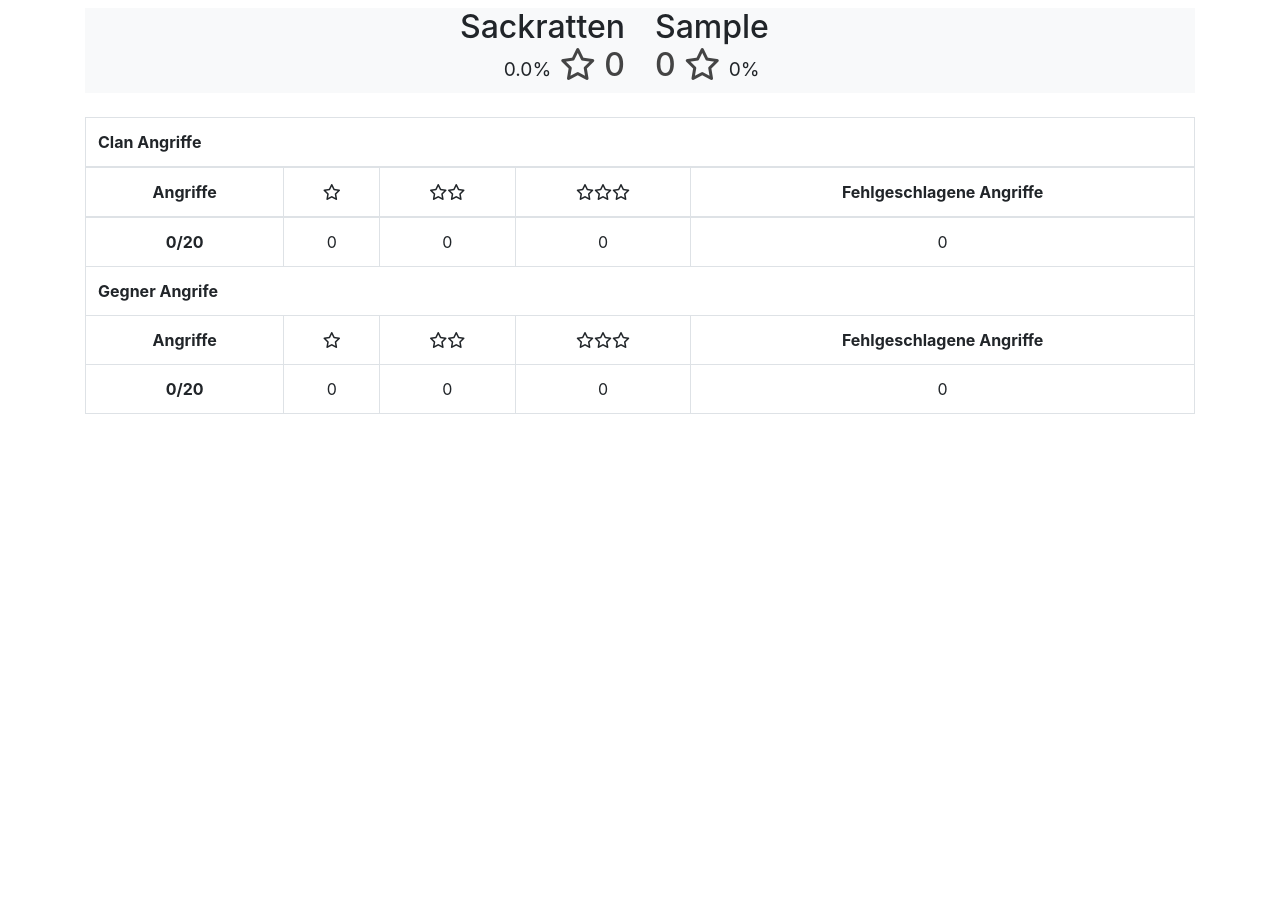
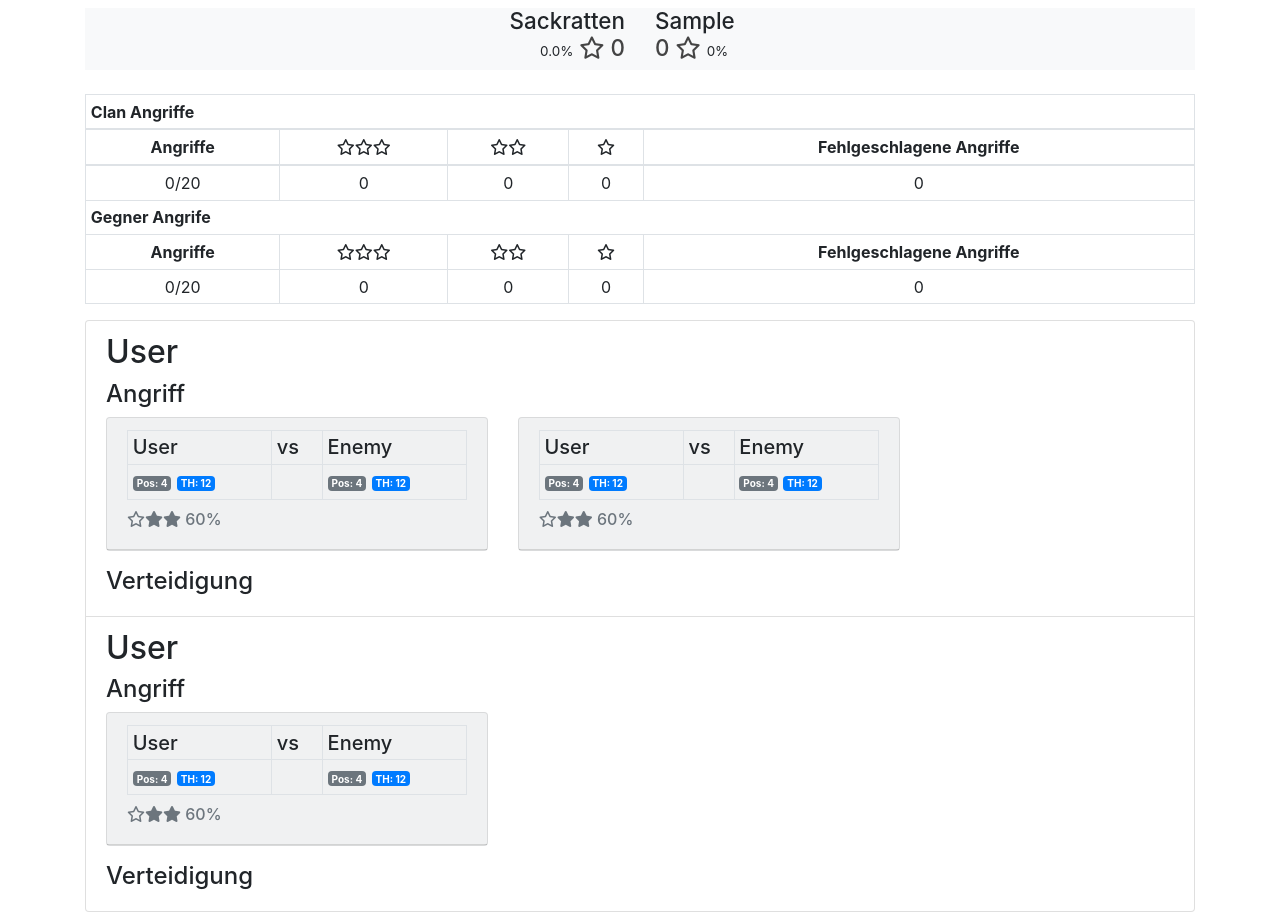
Before and after one commit to KevDi/coc_tool, a Flask app: page /coc/wars/wars/1 in a window 1280 px wide. Shown: the part 56-968 px from the top of the page. Before the commit the page ends 470 px from the top, so only its background shows below. Run offline with Flask 2, Linux system fonts and the light colour scheme; a user stored in the database is signed in; tables that the repository leaves empty hold one stand-in row (values such as "Sample post"); some libraries are stand-ins or nearby versions.

Commit message:
finished display templates to view wars and battles

```diff
--- a/app/models.py
+++ b/app/models.py
@@ -121,8 +121,10 @@ class Battle(db.Model):
     enemy_tag = db.Column(db.String(12), nullable=False)
     enemy_name = db.Column(db.String(64), nullable=False)
     enemy_th_level = db.Column(db.Integer, nullable=False)
+    # enemy_position = db.Column(db.Integer, nullable=False)
     member_id = db.Column(db.String(12), db.ForeignKey("member.id"), nullable=False)
     member_th_level = db.Column(db.Integer, nullable=False)
+    # member_position = db.Column(db.Integer, nullable=False)
     mode_id = db.Column(db.Integer, db.ForeignKey("mode.id"), nullable=False)
     stars = db.Column(db.Integer, nullable=False)
     percentage = db.Column(db.Float, nullable=False)
--- a/app/static/css/style.css
+++ b/app/static/css/style.css
@@ -1,92 +1,25 @@
-@media only screen and (min-width: 481px) {
-    .flex-row.row {
-        display: -webkit-box;
-        display: -ms-flexbox;
-        display: flex;
-        -ms-flex-wrap: wrap;
-        flex-wrap: wrap;
-    }
+html {
+    font-size: 1rem;
+}
 
-    .flex-row.row > [class*='col-'] {
-        display: -webkit-box;
-        display: -ms-flexbox;
-        display: flex;
-        -webkit-box-orient: vertical;
-        -webkit-box-direction: normal;
-        flex-direction: column;
-    }
-
-    .flex-row.row:after,
-    .flex-row.row:before {
-        display: flex;
+@include media-breakpoint-up(sm) {
+    html {
+      font-size: 1.2rem;
     }
 }
 
-.flex-row .thumbnail, .flex-row .caption {
-    display: -webkit-box;
-    display: -ms-flexbox;
-    display: flex;
-    -webkit-box-flex: 1;
-    flex: 1 0 auto;
-    -webkit-box-orient: vertical;
-    -webkit-box-direction: normal;
-    -ms-flex-direction: column;
-    flex-direction: column;
+@include media-breakpoint-up(md) {
+    html {
+      font-size: 1.4rem;
+    }
 }
 
-.thumbnail .caption {
-    padding: 9px;
+@include media-breakpoint-up(lg) {
+   html {
+      font-size: 1.6rem;
+    }
 }
 
-.thumbnail header {
-    margin-bottom: 15px;
+.war-summery h2 {
+    font-size: 1.4rem;
 }
-
-.thumbnail .newCollection {
-    font-size: 3em;
-    margin: 25%;
-    border: none;
-    background-color: #fff;
-    text-align: center;
-}
-
-.thumbnail {
-    padding: 15px;
-    box-shadow: 0 2px 2px #aaa;
-}
-
-.thumbnail header h2 {
-    margin-bottom: 5px;
-}
-
-.flex-row .caption p.flex-text {
-    -webkit-box-flex: 1;
-    -ms-flex-positive: 1;
-    flex-grow: 1;
-}
-
-.thumbnail .levels {
-    font-size: 0.875em;
-}
-
-.margTop {
-    margin-top: 10px;
-}
-
-div.flask-pagedown-preview {
-    margin: 10px 0px 10px 0px;
-    border: 1px solid #e0e0e0;
-    padding: 4px;
-}
-
-div.flask-pagedown-preview h1 {
-    font-size: 140%;
-}
-
-div.flask-pagedown-preview h2 {
-    font-size: 130%;
-}
-
-div.flask-pagedown-preview h3 {
-    font-size: 120%;
-}
--- a/app/templates/base.html
+++ b/app/templates/base.html
@@ -11,6 +11,7 @@
     <!-- Bootstrap CSS -->
     {{ bootstrap.load_css() }}
     <link rel="stylesheet" href="https://cdn.datatables.net/1.10.21/css/dataTables.bootstrap4.min.css">
+    <link rel="stylesheet" href="{{ url_for('static', filename='/css/style.css') }}" />
     {% endblock %}
 
     <title>
--- /dev/null
+++ b/app/templates/wars/_battle.html
@@ -0,0 +1,35 @@
+<div class="col-sm-6 mb-3">
+    <div class="card bg-light">
+        <div class="card-header">
+            <h5 class="card-title">
+                <table class="table table-sm table-bordered">
+                    <tbody>
+                        <tr>
+                            <td>User</td>
+                            <td>vs</td>
+                            <td>Enemy</td>
+                        </tr>
+                        <tr>
+                            <td><span class="badge badge-secondary"
+                                    style="font-size: 10px; vertical-align: middle;">Pos:
+                                    4</span>
+                                <span class="badge badge-primary" style="font-size: 10px; vertical-align: middle;">TH:
+                                    12</span></td>
+                            <td></td>
+                            <td><span class="badge badge-secondary"
+                                    style="font-size: 10px; vertical-align: middle;">Pos: 4</span>
+                                <span class="badge badge-primary" style="font-size: 10px; vertical-align: middle;">TH:
+                                    12</span></td>
+                        </tr>
+                    </tbody>
+                </table>
+
+
+
+
+            </h5>
+            <h6 class="card-subtitle mb-2 text-muted"><i class="far fa-star"></i><i class="fas fa-star"></i><i
+                    class="fas fa-star"></i> 60%</h6>
+        </div>
+    </div>
+</div>
--- a/app/templates/wars/war.html
+++ b/app/templates/wars/war.html
@@ -1,13 +1,13 @@
 {% extends "base.html" %}
 
 {% block content %}
-<div class="bg-light">
+<div class="bg-light war-summery">
     <div class="row justify-content-md-center">
-        <h2 class="col col-lg-4 text-right" style="margin-bottom: 0;">Sackratten</h2>
-        <h2 class="col col-lg-4" style="margin-bottom: 0;">{{ war.enemy }}</h2>
+        <h2 class="col-6 text-right" style="margin-bottom: 0;">Sackratten</h2>
+        <h2 class="col-6" style="margin-bottom: 0;">{{ war.enemy }}</h2>
     </div>
     <div class="row justify-content-md-center">
-        <div class="col col-lg-2 text-right">
+        <div class="col-6 text-right">
             <h2 style="margin-top:0">
                 <small style="font-size: 60%;">{{clan_war_result.percentage}}%</small>
                 <span style=" color:#444">
@@ -16,7 +16,7 @@
                 </span>
             </h2>
         </div>
-        <div class="col col-lg-2">
+        <div class="col-6">
             <h2 style="margin-top:0">
                 <span style="color:#444">
                     {{ opponent_war_result.stars}}
@@ -28,23 +28,23 @@
     </div>
 </div>
 <br />
-
-<table class="table table-bordered">
+<div class="table-responsive war-summery">
+    <table class="table table-bordered table-sm">
         <thead>
             <tr>
                 <th colspan="5">Clan Angriffe</th>
             </tr>
             <tr class="text-center">
                 <th scope="col">Angriffe</th>
+                <th scope="col"><i class="far fa-star"></i><i class="far fa-star"></i><i class="far fa-star"></i></th>
+                <th scope="col"><i class="far fa-star"></i><i class="far fa-star"></i></th>
                 <th scope="col"><i class="far fa-star"></i></th>
-            <th scope="col"><i class="far fa-star"></i><i class="far fa-star"></i></th>
-            <th scope="col"><i class="far fa-star"></i><i class="far fa-star"></i><i class="far fa-star"></i></th>
                 <th scope="col">Fehlgeschlagene Angriffe</th>
             </tr>
         </thead>
         <tbody>
             <tr class="text-center">
-            <th scope="row">{{clan_war_result.attacks}}/{{war.size * 2}}</th>
+                <td scope="row">{{clan_war_result.attacks}}/{{war.size * 2}}</td>
                 <td>{{clan_war_result.three_stars}}</td>
                 <td>{{clan_war_result.two_stars}}</td>
                 <td>{{clan_war_result.one_stars}}</td>
@@ -54,14 +54,16 @@
                 <th colspan="5">Gegner Angrife</th>
             </tr>
             <tr class="text-center">
-            <th scope="col">Angriffe</th>
-            <th scope="col"><i class="far fa-star"></i></th>
-            <th scope="col"><i class="far fa-star"></i><i class="far fa-star"></i></th>
-            <th scope="col"><i class="far fa-star"></i><i class="far fa-star"></i><i class="far fa-star"></i></th>
-            <th scope="col">Fehlgeschlagene Angriffe</th>
+                <th scope="col" style="vertical-align: bottom">Angriffe</th>
+                <th scope="col" style="vertical-align: bottom"><i class="far fa-star"></i><i class="far fa-star"></i><i
+                        class="far fa-star"></i></th>
+                <th scope="col" style="vertical-align: bottom"><i class="far fa-star"></i><i class="far fa-star"></i>
+                </th>
+                <th scope="col" style="vertical-align: bottom"><i class="far fa-star"></i></th>
+                <th scope="col" style="vertical-align: bottom">Fehlgeschlagene Angriffe</th>
             </tr>
             <tr class="text-center">
-            <th scope="row">{{opponent_war_result.attacks}}/{{war.size * 2}}</th>
+                <td scope="row">{{opponent_war_result.attacks}}/{{war.size * 2}}</td>
                 <td>{{opponent_war_result.three_stars}}</td>
                 <td>{{opponent_war_result.two_stars}}</td>
                 <td>{{opponent_war_result.one_stars}}</td>
@@ -69,4 +71,63 @@
             </tr>
         </tbody>
     </table>
+</div>
+<ul class="list-group">
+    <li class="list-group-item">
+        <div class="row">
+            <div class="col-sm-9">
+                <h2>User</h2>
+
+                <div class="row">
+
+                    <div class="col-sm-12">
+                        <h4>Angriff</h4>
+                    </div>
+                </div>
+                <div class="row">
+                    {% include 'wars/_battle.html' %}
+                    {% include 'wars/_battle.html' %}
+                </div>
+
+                <div class="row">
+                    <div class="col-sm-12">
+                        <h4>Verteidigung</h4>
+                    </div>
+                </div>
+
+                <div class="row">
+                </div>
+
+
+            </div>
+    </li>
+
+    <li class="list-group-item">
+        <div class="row">
+            <div class="col-sm-9">
+                <h2>User</h2>
+
+                <div class="row">
+
+                    <div class="col-sm-12">
+                        <h4>Angriff</h4>
+                    </div>
+                </div>
+                <div class="row">
+                    {% include 'wars/_battle.html' %}
+                </div>
+
+                <div class="row">
+                    <div class="col-sm-12">
+                        <h4>Verteidigung</h4>
+                    </div>
+                </div>
+
+                <div class="row">
+                </div>
+
+
+            </div>
+    </li>
+</ul>
 {% endblock %}
```
Also changed, not shown: app/templates/wars/wars.html (+39 -16 lines). Lines whose indentation alone changed are shown as unchanged.
